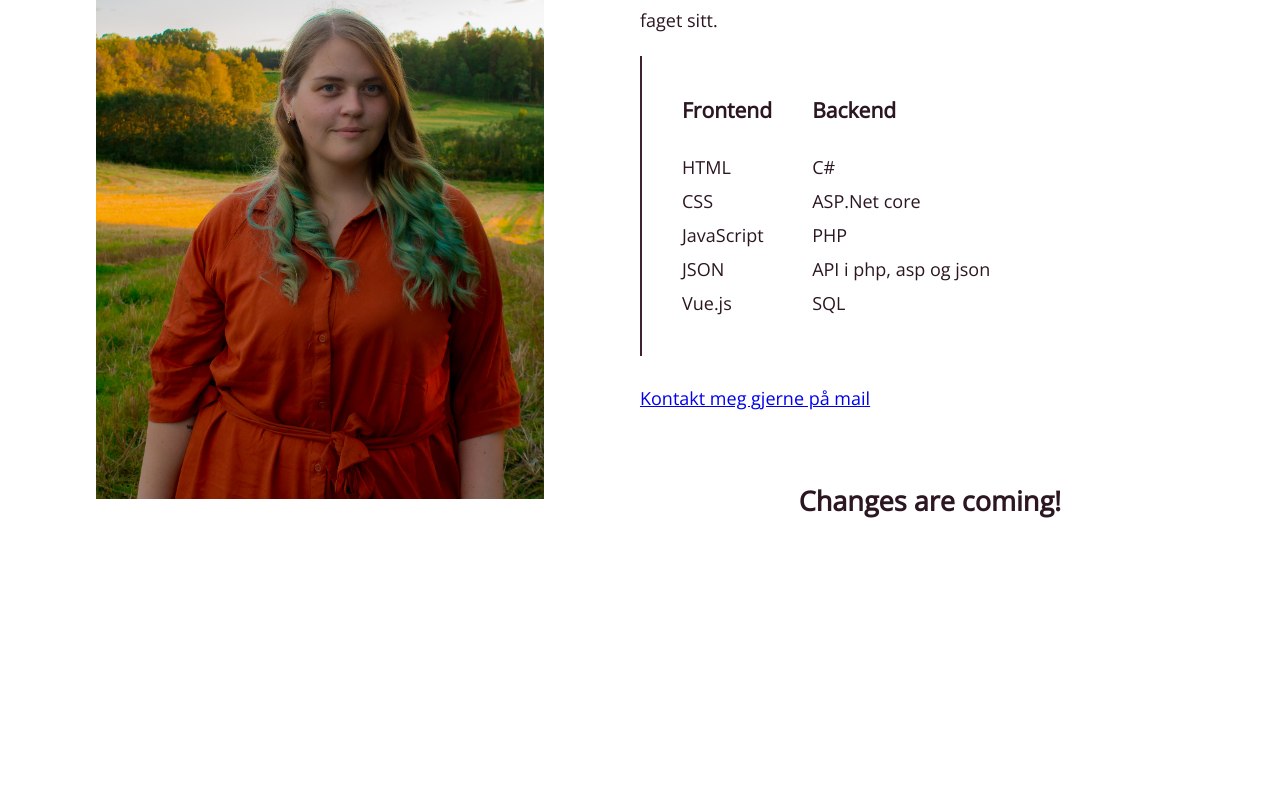
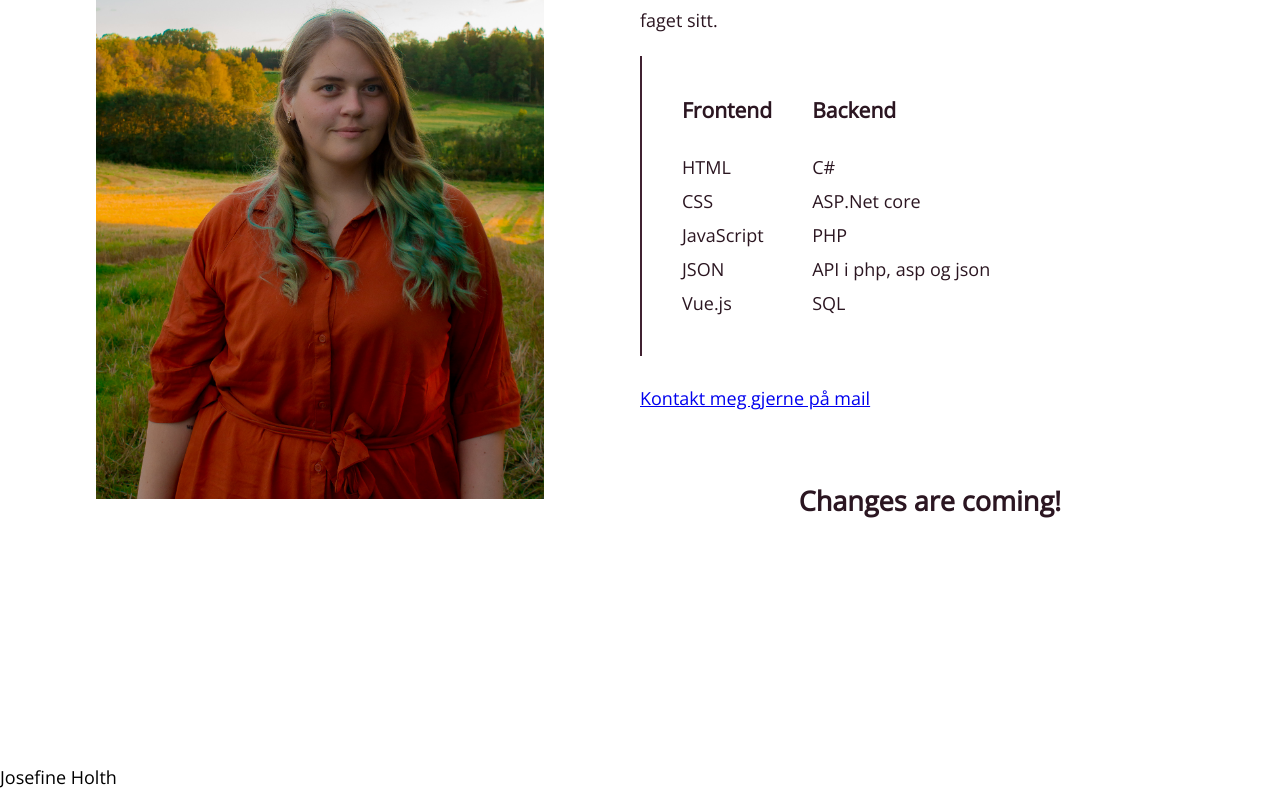
Before and after one commit to JosefineFH/JosefineMagnussenWebPage, a Vue app: page / in a window 1280 px wide. Shown: the part 352-1159 px from the top of the page. Before the commit the page ends 1117 px from the top, so only its background shows below. Built offline with nearby package versions, Linux system fonts and the light colour scheme; a web font is replaced by a local one.

Commit message:
add footer

```diff
--- a/src/App.vue
+++ b/src/App.vue
@@ -4,15 +4,18 @@
     <main>
       <router-view />
     </main>
+    <Footer></Footer>
   </div>
 </template>
 
 <script>
 import NavBar from './assets/navbar.vue'
+import Footer from './assets/footer.vue'
 
 export default {
   components: {
-    NavBar: NavBar
+    NavBar: NavBar,
+    Footer: Footer
   }
 }
 </script>
```
